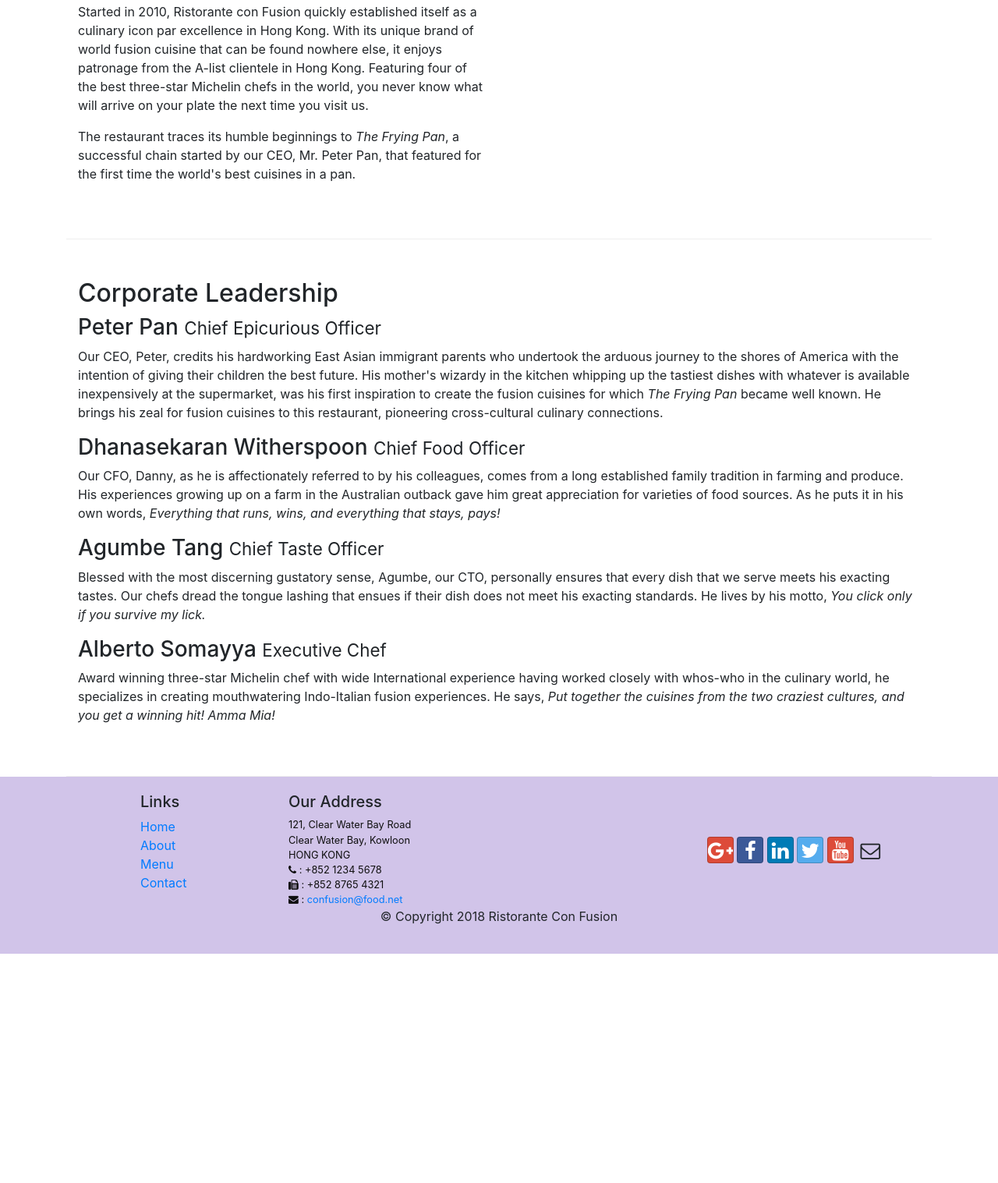
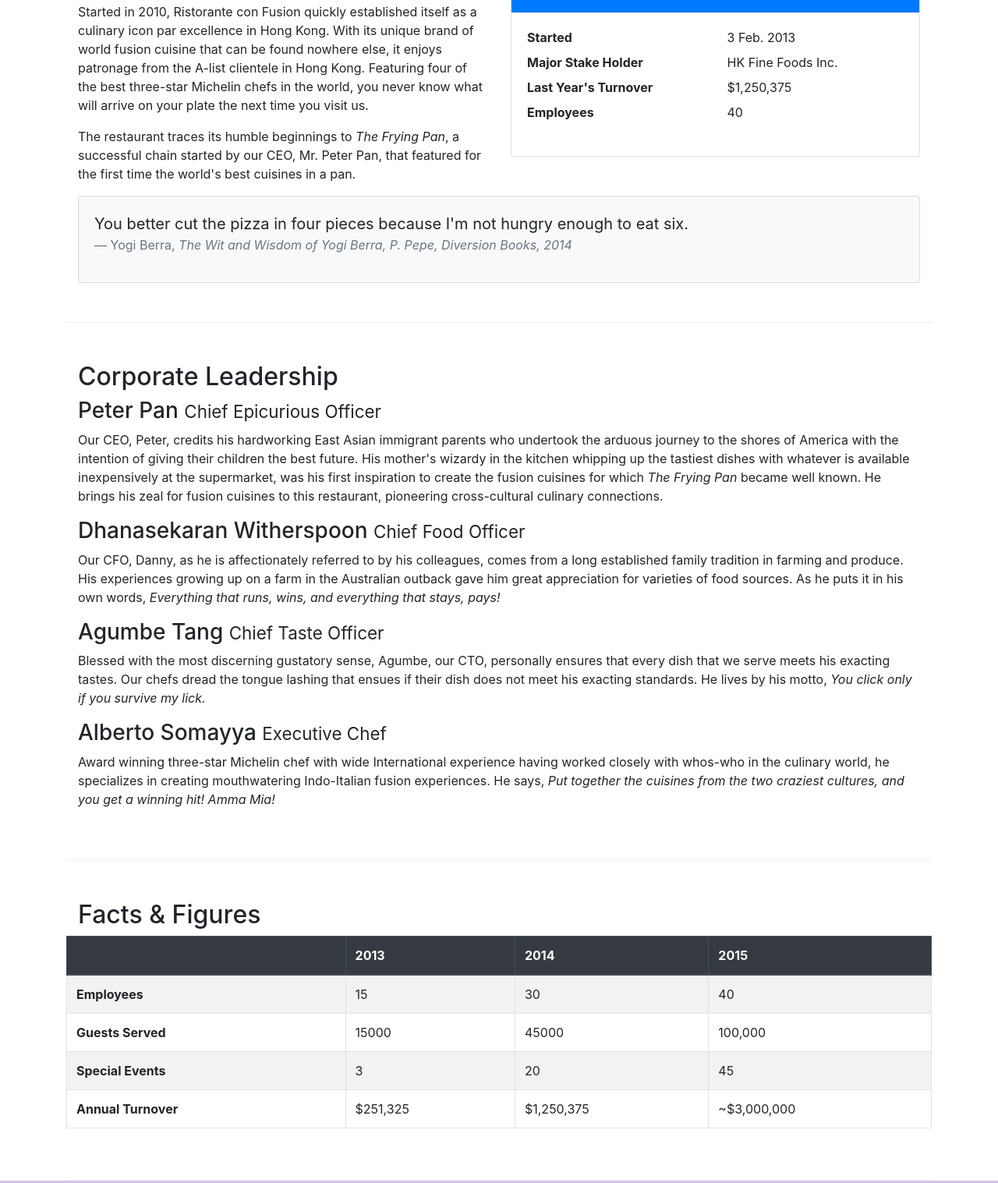
Before and after one commit to aman4411/Bootstrap-Site, a website: page aboutus.html in a window 1280 px wide. Shown: the part 558-2075 px from the top of the page at 78% size. Before the commit the page ends 1781 px from the top, so only its background shows below. Drawn offline with nearby package versions, Linux system fonts and the light colour scheme.

Commit message:
tables and cards

```diff
--- a/aboutus.html
+++ b/aboutus.html
@@ -69,8 +69,35 @@
                 <p>Started in 2010, Ristorante con Fusion quickly established itself as a culinary icon par excellence in Hong Kong. With its unique brand of world fusion cuisine that can be found nowhere else, it enjoys patronage from the A-list clientele in Hong Kong.  Featuring four of the best three-star Michelin chefs in the world, you never know what will arrive on your plate the next time you visit us.</p>
                 <p>The restaurant traces its humble beginnings to <em>The Frying Pan</em>, a successful chain started by our CEO, Mr. Peter Pan, that featured for the first time the world's best cuisines in a pan.</p>
             </div>
-            <div>
-            </div>
+                <div class="col-12 col-sm-6">
+                    <div class="card">
+                        <h3 class="card-header bg-primary text-white">Facts At a Glance</h3>
+                        <div class="card-body">
+                            <dl class="row">
+                                <dt class="col-6">Started</dt>
+                                <dd class="col-6">3 Feb. 2013</dd>
+                                <dt class="col-6">Major Stake Holder</dt>
+                                <dd class="col-6">HK Fine Foods Inc.</dd>
+                                <dt class="col-6">Last Year's Turnover</dt>
+                                <dd class="col-6">$1,250,375</dd>
+                                <dt class="col-6">Employees</dt>
+                                <dd class="col-6">40</dd>
+                            </dl>
+                        </div>
+                    </div>
+                </div>
+                <div class="col-12">
+                    <div class="card card-body bg-light">
+                        <blockquote class="blockquote">
+                            <p class="mb-0">You better cut the pizza in four pieces because
+                                I'm not hungry enough to eat six.</p>
+                            <footer class="blockquote-footer">Yogi Berra,
+                                <cite title="Source Title">The Wit and Wisdom of Yogi Berra,
+                                P. Pepe, Diversion Books, 2014</cite>
+                            </footer>
+                        </blockquote>
+                    </div>
+                </div>
         </div>
 
 
@@ -87,6 +114,55 @@
                 <p class="d-none d-sm-block">Award winning three-star Michelin chef with wide International experience having worked closely with whos-who in the culinary world, he specializes in creating mouthwatering Indo-Italian fusion experiences. He says, <em>Put together the cuisines from the two craziest cultures, and you get a winning hit! Amma Mia!</em></p>
             </div>
        </div>
+
+       <div class="row row-content">
+          <div class="col-12 col-sm-9">
+            <h2>Facts &amp; Figures</h2>
+          </div>
+          <div class="col-12 col-sm-3">
+          </div>
+
+          <div class="table-responsive">
+            <table class="table table-striped table-bordered">
+                <thead class="thead-dark">
+                    <tr>
+                        <th>&nbsp;</th>
+                        <th>2013</th>
+                        <th>2014</th>
+                        <th>2015</th>
+                    </tr>
+                </thead>
+                <tbody>
+                    <tr>
+                        <th>Employees</th>
+                        <td>15</td>
+                        <td>30</td>
+                        <td>40</td>
+                    </tr>
+                    <tr>
+                        <th>Guests Served</th>
+                        <td>15000</td>
+                        <td>45000</td>
+                        <td>100,000</td>
+                    </tr>
+                    <tr>
+                        <th>Special Events</th>
+                        <td>3</td>
+                        <td>20</td>
+                        <td>45</td>
+                    </tr>
+                    <tr>
+                        <th>Annual Turnover</th>
+                        <td>$251,325</td>
+                        <td>$1,250,375</td>
+                        <td>~$3,000,000</td>
+                    </tr>
+                </tbody>
+            </table>
+        </div>
+       </div>
+
+
 
     </div>
 
```
